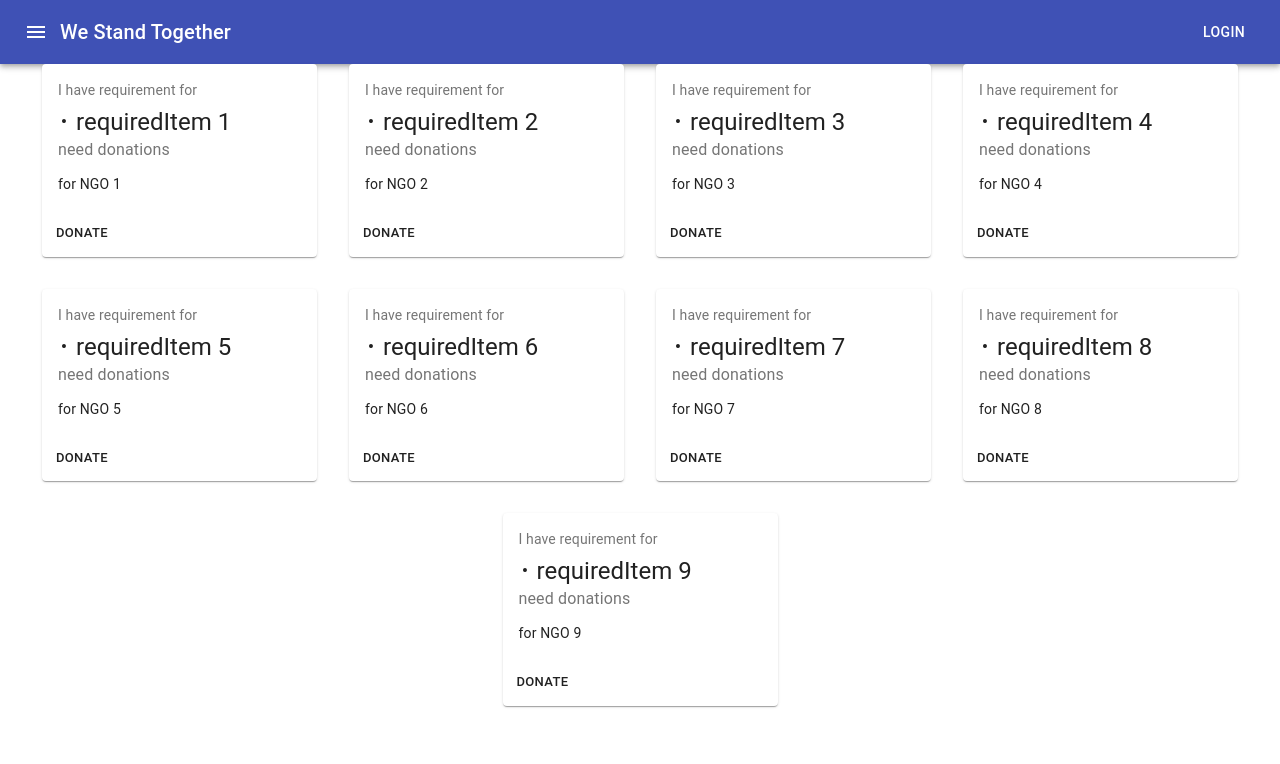
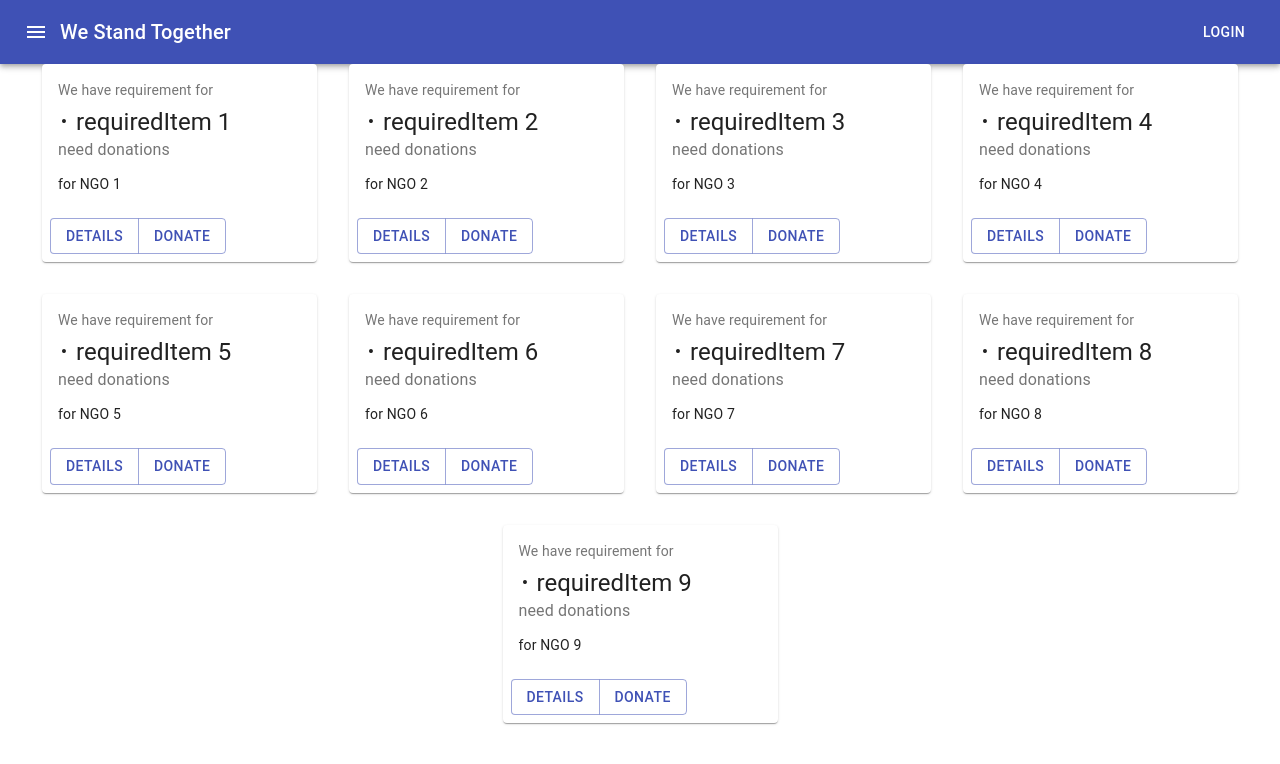
Before and after one commit to Hack-A-Duck/Hack-A-Duck-Team-TechX, a React (Create React App) app in the folder frontend/: page / in a window 1280 px wide. Shown: the top 764 px of the page. Built offline with nearby package versions, Linux system fonts and the light colour scheme.

Commit message:
updated Donate and details

```diff
--- a/frontend/src/App.js
+++ b/frontend/src/App.js
@@ -1,8 +1,10 @@
-import './App.css';
+
+import {useState} from 'react';
 import { makeStyles } from '@material-ui/core/styles';
-import { AppBar , Toolbar,IconButton,Typography,Grid,Card,CardActions,CardContent } from '@material-ui/core';
+import { AppBar , Toolbar,IconButton,Typography,Grid,Card,CardActions,CardContent,ButtonGroup,Drawer,List,ListItem,ListItemIcon,ListItemText } from '@material-ui/core';
 import  MenuIcon  from '@material-ui/icons/Menu';
 import Button from '@material-ui/core/Button';
+
 
 const useStyles = makeStyles((theme) => ({
   root: {
@@ -39,7 +41,8 @@ function App() {
       <AppBar position="static">
   <Toolbar>
     <IconButton edge="start" classname={classes.menuButton}  color="inherit" aria-label="menu">
-      <MenuIcon />
+      <MenuIcon   />
+
     </IconButton>
     <Typography variant="h6" className={classes.title} >
       We Stand Together
@@ -55,7 +58,7 @@ function App() {
               <Card className={classes.card}>
       <CardContent>
         <Typography className={classes.cardtitle} color="textSecondary" gutterBottom>
-        I have requirement for
+        We have requirement for
         </Typography>
         <Typography variant="h5" component="h2">
          {bull}  requiredItem {value}
@@ -68,7 +71,10 @@ function App() {
         </Typography>
       </CardContent>
       <CardActions>
-        <Button size="small" >Donate</Button>
+      <ButtonGroup color="primary" aria-label="outlined primary button group">
+  <Button>Details</Button>
+  <Button>Donate</Button>
+</ButtonGroup>
       </CardActions>
     </Card>
             </Grid>
```
